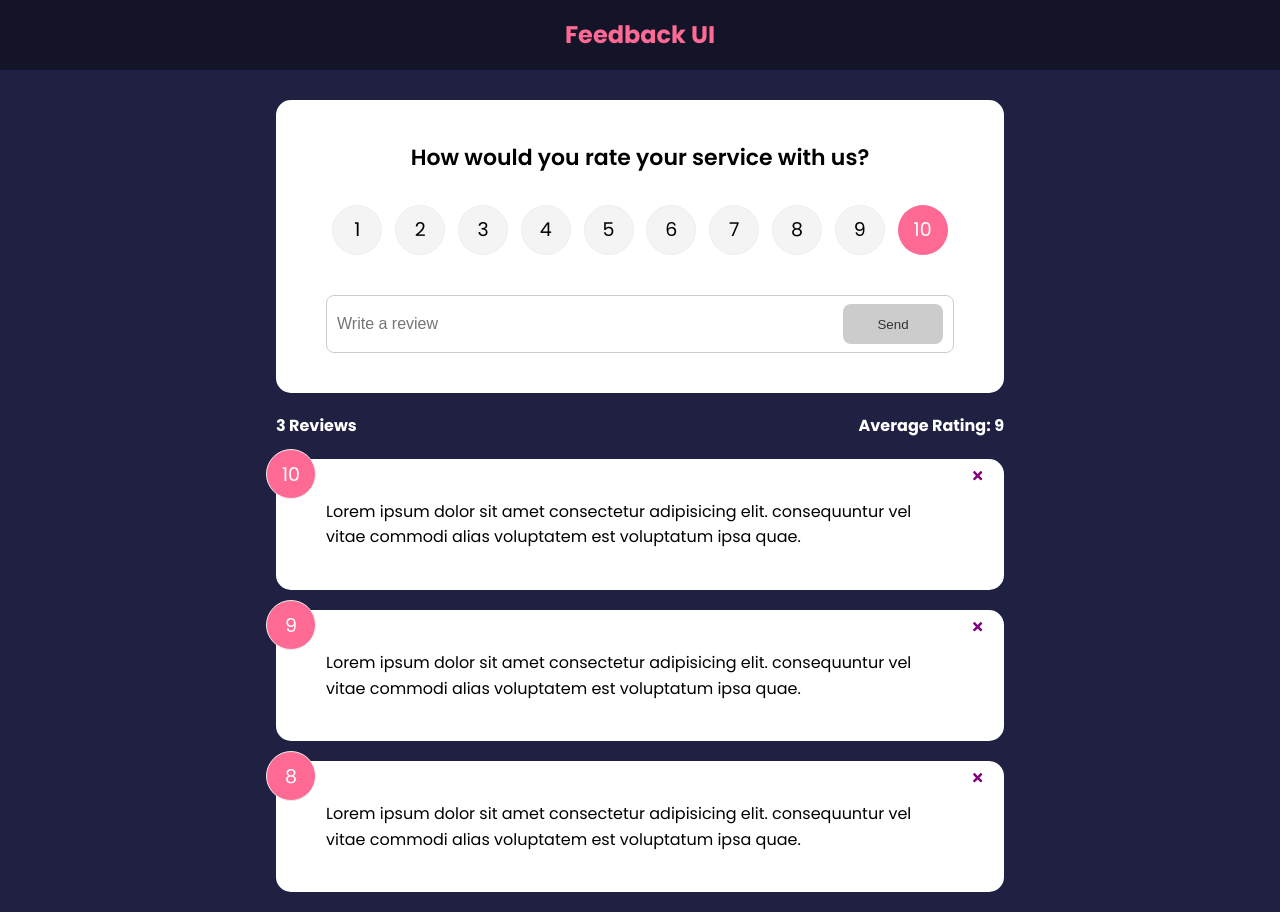
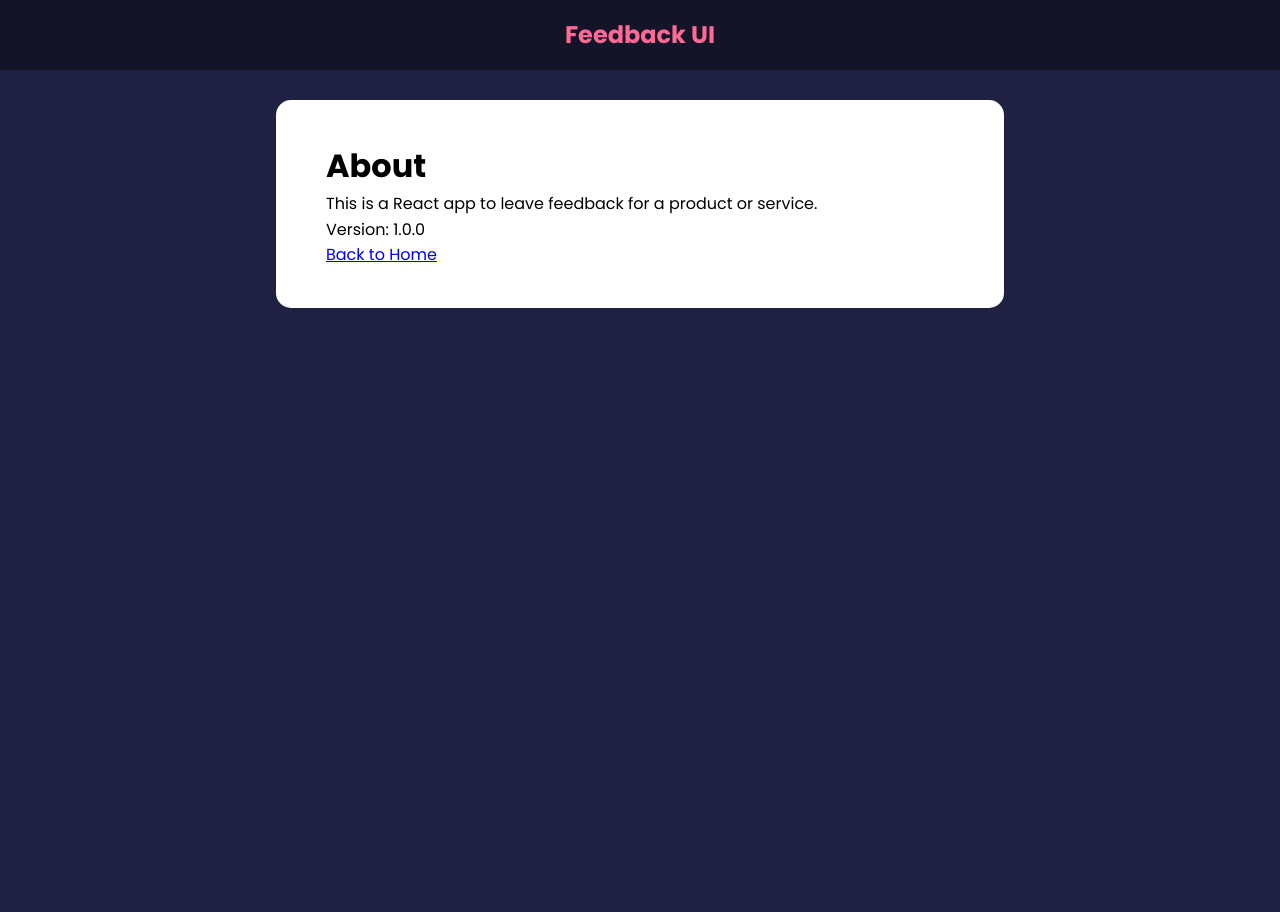
Before and after one commit to ElTragon/feedBackapp_Trav, a React (Create React App) app: page /about in a window 1280 px wide. After the commit the page ends 800 px from the top, so only its background shows below. Built offline with nearby package versions, Linux system fonts and the light colour scheme.

Commit message:
functionality done

```diff
--- a/package.json
+++ b/package.json
@@ -6,9 +6,13 @@
     "@testing-library/jest-dom": "^5.16.1",
     "@testing-library/react": "^12.1.2",
     "@testing-library/user-event": "^13.5.0",
+    "framer-motion": "^4.1.17",
     "react": "^17.0.2",
     "react-dom": "^17.0.2",
-    "react-scripts": "5.0.0",
+    "react-icons": "^4.3.1",
+    "react-router-dom": "^6.2.1",
+    "react-scripts": "^2.1.3",
+    "uuid": "^8.3.2",
     "web-vitals": "^2.1.2"
   },
   "scripts": {
--- a/public/index.html
+++ b/public/index.html
@@ -24,7 +24,7 @@
       work correctly both with client-side routing and a non-root public URL.
       Learn how to configure a non-root public URL by running `npm run build`.
     -->
-    <title>React App</title>
+    <title>Feedback UI</title>
   </head>
   <body>
     <noscript>You need to enable JavaScript to run this app.</noscript>
--- a/src/App.js
+++ b/src/App.js
@@ -1,35 +1,55 @@
-import Header from "./components/Header"
-import React, { useState } from 'react'
-import FeedbackData from "./data/FeedbackData"
-import FeedbackList from "./components/FeedbackList"
-import FeedBackStats from "./components/FeedBackStats"
-import FeedbackForm from "./components/FeedbackForm"
+import Header from "./components/Header";
+import React, { useState } from "react";
+import FeedbackData from "./data/FeedbackData";
+import FeedbackList from "./components/FeedbackList";
+import FeedBackStats from "./components/FeedBackStats";
+import FeedbackForm from "./components/FeedbackForm";
+import { v4 as uuidv4 } from "uuid";
+import AboutPage from "./pages/AboutPage";
+import { BrowserRouter as Router, Route, Routes } from "react-router-dom";
+import AboutIconLink from "./components/AboutIconLink";
+
 // import React from 'react'
 // import ReactDOM from 'react-dom'
 function App() {
+  const [feedback, setFeedback] = useState(FeedbackData);
 
-    const [ feedback, setFeedback] = useState(FeedbackData);
+  const handleDelete = (id) => {
+    console.log(id);
+    if (window.confirm("Are you sure you want to delete?")) {
+      setFeedback(feedback.filter((item) => item.id !== id));
+    }
+  };
 
-    const handleDelete = (id) => {
-        console.log(id)
-        if(window.confirm('Are you sure you want to delete?')){
-            setFeedback(feedback.filter((item) => item.id !== id))
-        }
-    }
+  const addFeedback = (newFeedback) => {
+    newFeedback.id = uuidv4();
+    // console.log(newFeedback)
+    setFeedback([newFeedback, ...feedback]);
+  };
 
-    return(
-        <>
-        <Header  />
-        <div className='container'>
-            <FeedbackForm/>
-            <FeedBackStats feedBack={feedback}/>
-            {/* <h1> Hello from the app componet</h1> */}
-            <FeedbackList feedBack={feedback} handleDelete={handleDelete}/>
-        </div>
-
-
-        </>
-    )
+  return (
+    <Router>
+      <Header />
+      <div className="container">
+        <Routes>
+          <Route
+            exact
+            path="/"
+            element={
+              <>
+                <FeedbackForm handleAdd={addFeedback} />
+                <FeedBackStats feedBack={feedback} />
+                {/* <h1> Hello from the app componet</h1> */}
+                <FeedbackList feedBack={feedback} handleDelete={handleDelete} />
+                <AboutIconLink/>
+              </>
+            }
+          ></Route>
+          <Route path="/about" element={<AboutPage />} />
+        </Routes>
+      </div>
+    </Router>
+  );
 }
 
-export default App
+export default App;
--- /dev/null
+++ b/src/components/AboutIconLink.jsx
@@ -0,0 +1,15 @@
+import React from 'react'
+import { FaQuestion} from 'react-icons/fa'
+import { Link } from 'react-router-dom'
+
+function AboutIconLink() {
+    return (
+        <div className='about-link'>
+            <Link to='/about'>
+            <FaQuestion size={30}/>
+            </Link>
+        </div>
+    )
+}
+
+export default AboutIconLink
--- a/src/components/FeedbackForm.jsx
+++ b/src/components/FeedbackForm.jsx
@@ -2,11 +2,12 @@
 import Card from '../shared/Card'
 import Button from '../shared/Button'
 import RatingSelect from './RatingSelect'
-function FeedbackForm() {
+function FeedbackForm({handleAdd}) {
 
     const [text, setText] = useState('')
     const [isDisabled, setisDisabled] = useState(true)
     const [message, setMessage] = useState('')
+    const [rating, setRating] = useState(10)
 
     const handleChangeText = (e) => {
         // console.log(e.target.value)
@@ -14,7 +15,7 @@
         if(text === ''){
             setMessage(null)
             setisDisabled(true)
-        }else if(text.length !== '' && text.trim().length <= 10) {
+        }else if(text.length !== '' && text.trim().length < 10) {
             setMessage('Text must be at least 10 characters')
             setisDisabled(true)
         } else {
@@ -23,15 +24,35 @@
         }
         setText(e.target.value)
     }
+
+    const handleSubmit = (e) => {
+        e.preventDefault()
+        if(text.trim().length > 10){
+
+            const newFeedback = {
+                text,
+                rating,
+            }
+
+            handleAdd(newFeedback)
+
+            setText('')
+            console.log('empty')
+            // setRating(10)
+        }
+    }
+
     return (
         <Card>
-            <form>
+            <form onSubmit={handleSubmit}>
                 <h2>How would you rate your service with us?</h2>
-                <RatingSelect />
+                <RatingSelect select={(rating) => setRating(rating)}/>
                 <div className="input-group">
                     <input type="text"
                     placeholder='Write a review'
-                    onChange={handleChangeText} />
+                    onChange={handleChangeText}
+                    value={text} />
+
                     <Button  type="submit" isDisabled={isDisabled}>Send</Button>
                 </div>
 
--- a/src/components/FeedbackList.jsx
+++ b/src/components/FeedbackList.jsx
@@ -1,6 +1,7 @@
 import React from 'react'
 import FeedbackItem from './FeedbackItem'
 import PropTypes from 'prop-types'
+import { motion, AnimatePresence } from 'framer-motion'
 
 
 function FeedbackList({feedBack, handleDelete}) {
@@ -10,16 +11,36 @@
 
 
 
+    // return (
+    //     <div className='feedBack-list'>
+    //         {feedBack.map( (item) => (
+    //             <div>
+    //                 <FeedbackItem key={item.id} item={item}
+    //                 handleDelete={handleDelete}/>
+    //             </div>
+    //         ))}
+    //     </div>
+    // )
+
+
+
     return (
         <div className='feedBack-list'>
+            <AnimatePresence>
             {feedBack.map( (item) => (
-                <div>
+                <motion.div
+                key={item.id}
+                initial={{opacity: 0}}
+                animate={{opacity: 1}}
+                exit={{opacity: 0}}>
                     <FeedbackItem key={item.id} item={item}
                     handleDelete={handleDelete}/>
-                </div>
+                </motion.div>
             ))}
+            </AnimatePresence>
         </div>
     )
+
 }
 
 FeedbackList.propTypes = {
--- a/src/components/RatingSelect.jsx
+++ b/src/components/RatingSelect.jsx
@@ -1,10 +1,11 @@
 import React, { useState } from "react";
 
-function RatingSelect() {
+function RatingSelect({select}) {
   const [selected, setSelected] = useState(10);
 
   const handleChange = (e) => {
       setSelected(+e.currentTarget.value)
+      select(+e.currentTarget.value)
   };
 
   return (
--- /dev/null
+++ b/src/context/FeedbackContext.js
@@ -0,0 +1 @@
+import { createContext, useState } from "react"
--- /dev/null
+++ b/src/pages/AboutPage.jsx
@@ -0,0 +1,18 @@
+import React from 'react'
+import Card from '../shared/Card'
+import { Link } from 'react-router-dom'
+
+function AboutPage() {
+    return (
+        <Card>
+            <h1>About</h1>
+            <p>This is a React app to leave feedback for a product or service.</p>
+            <p>Version: 1.0.0</p>
+            <p>
+                <Link to="/">Back to Home</Link>
+            </p>
+        </Card>
+    )
+}
+
+export default AboutPage
```
Also changed, not shown: 1 other file (tests, documents, lock files or other folders).
